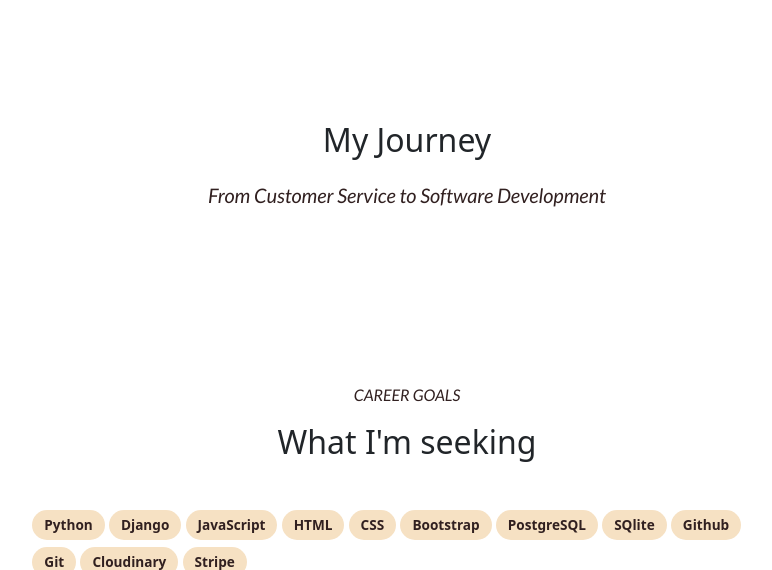
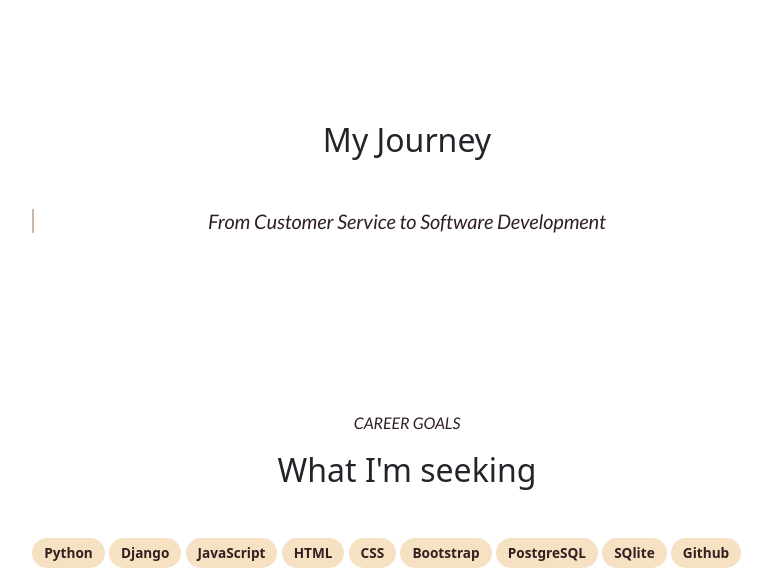
Before and after one commit to Rubina1978/portfolio-1.1, a Django app: page /about/ in a window 1280 px wide. Shown: the part 295-865 px from the top of the page, without its empty margins (233-1005 px from the left). Run offline with Django 5.2, Linux system fonts and the light colour scheme; data that the repository does not hold is empty; some libraries are stand-ins or nearby versions.

Commit message:
refactored my section about my journey and add vertical line to make timeline

```diff
--- a/about/static/about/css/about.css
+++ b/about/static/about/css/about.css
@@ -68,6 +68,26 @@ padding: 1rem;
     margin-bottom: 1rem;
     font-style: italic;
 }
+
+/* my journey part */
+
+.timeline {
+    position: relative;
+    max-width: 850px;
+    margin: 50px auto;
+}
+
+.timeline::before {
+    content: "";
+    position: absolute;
+    left: 0;
+    top: 0;
+    bottom: 0;
+    width: 2px;
+    background-color: #c9b8aa;
+}
+
+
 @media (min-width: 992px) {
     .intro-about .row {
         gap: 0;
--- a/about/templates/about/about.html
+++ b/about/templates/about/about.html
@@ -55,12 +55,16 @@
         </div>
     </div>
 </section>
-<section>
-    <div class="container">
-        <div class="col-12">
+<section class="journey-section">
+    <div class="container d-flex justify-content-center">
+        <div class="col-12 col-md-8">
             <h2 class="my-journey text-center mt-4 mb-4">My Journey</h2>
-            <p class="h5 journey subtitle text-center mb-5"> From Customer Service to Software Development</p>
-            <p class="my-journey"> {{ about_me.my_journey|safe }}</p>
+            <div class="timeline">
+                <div class="timeline-content">
+                    <p class="h5 journey subtitle text-center mb-5"> From Customer Service to Software Development</p>
+                    <p class="my-journey"> {{ about_me.my_journey|safe }}</p>
+                </div>
+            </div>
         </div>
     </div>
 </section>
```
